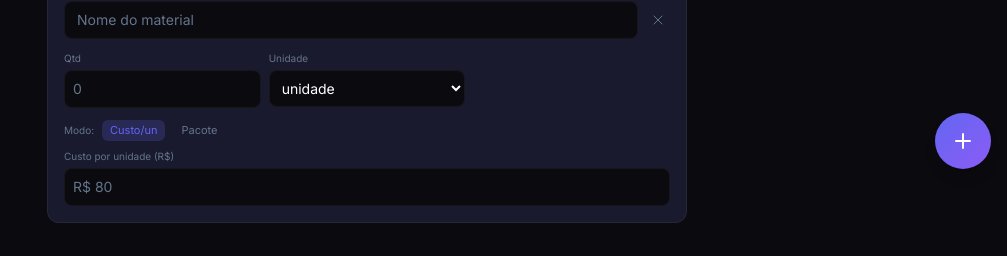
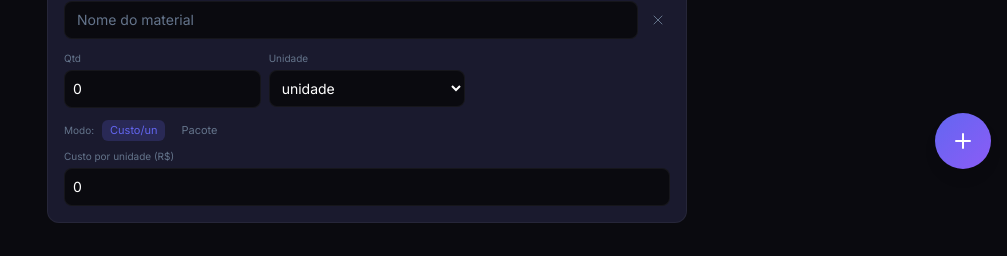
Before and after one commit to JonesGit4/meucusto, a Next.js app: page /produtos/novo in a window 1280 px wide. Both pictures are taken after a click on the button 1236 px from the left and 748 px from the top of the page. Shown: the part 607-863 px from the top of the page, without its empty margins (273-1280 px from the left). Built offline with nearby package versions, Linux system fonts and the light colour scheme.

Commit message:
v1.5: Bug 0,60 corrigido (estado local string) + mão de obra sempre visível mesmo sem valor hora

```diff
--- a/components/InsumoRow.tsx
+++ b/components/InsumoRow.tsx
@@ -1,5 +1,6 @@
 "use client";
 
+import { useState, useEffect } from "react";
 import type { Insumo, UnidadeMedida } from "@/types";
 import { UNIDADES_MEDIDA, UNIDADES_COM_AREA } from "@/types";
 
@@ -13,9 +14,39 @@ interface Props {
 
 function formatBRL(v: number) { return new Intl.NumberFormat("pt-BR", { style: "currency", currency: "BRL" }).format(v); }
 
+/** Evita o bug `0 || "" = ""` retornando string vazia apenas para null/undefined */
+function numStr(v: number | undefined | null): string {
+  if (v === null || v === undefined) return "";
+  return String(v);
+}
+
 export function InsumoRow({ insumo, onChange, onRemove, canRemove, readonly }: Props) {
   const mostraArea = UNIDADES_COM_AREA.includes(insumo.unidade);
   const completo = insumo.nome.trim().length > 0 && (insumo.usaPacote ? insumo.quantidadePacote > 0 && insumo.valorPacote > 0 : insumo.custoUnitario > 0);
+
+  // Estados locais de string para evitar que 0 seja tratado como falsy
+  const [qtdStr, setQtdStr] = useState(numStr(insumo.quantidade));
+  const [alturaStr, setAlturaStr] = useState(numStr(insumo.altura));
+  const [larguraStr, setLarguraStr] = useState(numStr(insumo.largura));
+  const [custoStr, setCustoStr] = useState(numStr(insumo.custoUnitario));
+  const [qtdPacoteStr, setQtdPacoteStr] = useState(numStr(insumo.quantidadePacote));
+  const [valorPacoteStr, setValorPacoteStr] = useState(numStr(insumo.valorPacote));
+
+  // Sincronizar quando insumo mudar externamente
+  useEffect(() => {
+    setQtdStr(numStr(insumo.quantidade));
+    setAlturaStr(numStr(insumo.altura));
+    setLarguraStr(numStr(insumo.largura));
+    setCustoStr(numStr(insumo.custoUnitario));
+    setQtdPacoteStr(numStr(insumo.quantidadePacote));
+    setValorPacoteStr(numStr(insumo.valorPacote));
+  }, [insumo.quantidade, insumo.altura, insumo.largura, insumo.custoUnitario, insumo.quantidadePacote, insumo.valorPacote]);
+
+  const toNum = (raw: string): number => {
+    const cleaned = raw.replace(",", ".").trim();
+    if (cleaned === "" || cleaned === ".") return 0;
+    return Number(cleaned) || 0;
+  };
 
   const inputClass = `w-full bg-[var(--color-bg-primary)] border border-[var(--color-border-subtle)] rounded-lg px-2 py-2 text-sm text-white placeholder-[var(--color-text-muted)] focus:outline-none focus:border-[var(--color-border-active)] ${readonly ? "opacity-60 cursor-default" : ""}`;
 
@@ -23,77 +54,65 @@ export function InsumoRow({ insumo, onChange, onRemove, canRemove, readonly }: P
     <div className={`bg-[var(--color-bg-card)] border border-[var(--color-border-subtle)] rounded-xl overflow-hidden ${completo && readonly ? "border-l-[3px] border-l-[var(--color-success)]" : ""}`}>
       <div className="p-4 space-y-3">
         <div className="flex items-center gap-2">
-          <input
-            type="text"
-            value={insumo.nome}
+          <input type="text" value={insumo.nome}
             onChange={(e) => !readonly && onChange({ nome: e.target.value })}
             readOnly={readonly}
             placeholder="Nome do material"
-            className={`flex-1 bg-[var(--color-bg-primary)] border border-[var(--color-border-subtle)] rounded-lg px-3 py-2 text-sm text-white placeholder-[var(--color-text-muted)] focus:outline-none focus:border-[var(--color-border-active)] ${readonly ? "opacity-60 cursor-default" : ""}`}
-          />
+            className={`flex-1 bg-[var(--color-bg-primary)] border border-[var(--color-border-subtle)] rounded-lg px-3 py-2 text-sm text-white placeholder-[var(--color-text-muted)] focus:outline-none focus:border-[var(--color-border-active)] ${readonly ? "opacity-60 cursor-default" : ""}`} />
           {canRemove && !readonly && (
             <button onClick={onRemove} className="text-[var(--color-text-muted)] hover:text-[var(--color-danger)] p-1 shrink-0">
-              <svg width="16" height="16" viewBox="0 0 24 24" fill="none" stroke="currentColor" strokeWidth="1.5">
-                <path d="M18 6L6 18M6 6l12 12" strokeLinecap="round"/>
-              </svg>
+              <svg width="16" height="16" viewBox="0 0 24 24" fill="none" stroke="currentColor" strokeWidth="1.5"><path d="M18 6L6 18M6 6l12 12" strokeLinecap="round"/></svg>
             </button>
           )}
           {completo && readonly && (
-            <svg width="16" height="16" viewBox="0 0 24 24" fill="none" stroke="var(--color-success)" strokeWidth="2" className="shrink-0">
-              <path d="M5 13l4 4L19 7" strokeLinecap="round" strokeLinejoin="round"/>
-            </svg>
+            <svg width="16" height="16" viewBox="0 0 24 24" fill="none" stroke="var(--color-success)" strokeWidth="2" className="shrink-0"><path d="M5 13l4 4L19 7" strokeLinecap="round" strokeLinejoin="round"/></svg>
           )}
         </div>
 
         <div className="grid grid-cols-3 gap-2">
           <div>
             <label className="block text-[10px] text-[var(--color-text-muted)] mb-1">{mostraArea ? "Altura" : "Qtd"}</label>
-            <input
-              type="text" inputMode="decimal"
-              value={mostraArea ? (insumo.altura || "") : (insumo.quantidade || "")}
+            <input type="text" inputMode="decimal"
+              value={mostraArea ? alturaStr : qtdStr}
               onChange={(e) => {
                 if (readonly) return;
-                const raw = e.target.value.replace(",", ".");
-                const v = raw === "" ? "" : raw;
-                mostraArea
-                  ? onChange({ altura: v ? Number(v) : undefined })
-                  : onChange({ quantidade: v ? Number(v) : 0 });
+                const v = e.target.value;
+                if (mostraArea) {
+                  setAlturaStr(v);
+                  onChange({ altura: toNum(v) || undefined });
+                } else {
+                  setQtdStr(v);
+                  onChange({ quantidade: toNum(v) });
+                }
               }}
               readOnly={readonly}
-              placeholder={mostraArea ? "50" : "0"}
-              className={inputClass}
-            />
+              placeholder="0"
+              className={inputClass} />
           </div>
 
           {mostraArea && (
             <div>
               <label className="block text-[10px] text-[var(--color-text-muted)] mb-1">Largura</label>
-              <input
-                type="text" inputMode="decimal"
-                value={insumo.largura || ""}
+              <input type="text" inputMode="decimal"
+                value={larguraStr}
                 onChange={(e) => {
                   if (readonly) return;
-                  const raw = e.target.value.replace(",", ".");
-                  onChange({ largura: raw ? Number(raw) : undefined });
+                  setLarguraStr(e.target.value);
+                  onChange({ largura: toNum(e.target.value) || undefined });
                 }}
                 readOnly={readonly}
-                placeholder="30"
-                className={inputClass}
-              />
+                placeholder="0"
+                className={inputClass} />
             </div>
           )}
 
           <div>
             <label className="block text-[10px] text-[var(--color-text-muted)] mb-1">Unidade</label>
-            <select
-              value={insumo.unidade}
+            <select value={insumo.unidade}
               onChange={(e) => !readonly && onChange({ unidade: e.target.value as UnidadeMedida })}
               disabled={readonly}
-              className={`w-full bg-[var(--color-bg-primary)] border border-[var(--color-border-subtle)] rounded-lg px-2 py-2 text-sm text-white focus:outline-none ${readonly ? "opacity-60 cursor-default" : "focus:border-[var(--color-border-active)]"}`}
-            >
-              {Object.entries(UNIDADES_MEDIDA).map(([k, v]) => (
-                <option key={k} value={k}>{v}</option>
-              ))}
+              className={`w-full bg-[var(--color-bg-primary)] border border-[var(--color-border-subtle)] rounded-lg px-2 py-2 text-sm text-white focus:outline-none ${readonly ? "opacity-60 cursor-default" : "focus:border-[var(--color-border-active)]"}`}>
+              {Object.entries(UNIDADES_MEDIDA).map(([k, v]) => (<option key={k} value={k}>{v}</option>))}
             </select>
           </div>
         </div>
@@ -103,61 +122,36 @@ export function InsumoRow({ insumo, onChange, onRemove, canRemove, readonly }: P
           <div className="flex items-center gap-2 mb-2">
             <label className="text-[10px] text-[var(--color-text-muted)]">Modo:</label>
             <button onClick={() => !readonly && onChange({ usaPacote: false })}
-              className={`text-[11px] px-2 py-0.5 rounded-md ${!insumo.usaPacote ? "bg-[var(--color-accent-start)]/20 text-[var(--color-accent-start)]" : "text-[var(--color-text-muted)]"} ${readonly ? "cursor-default" : ""}`}>
-              Custo/un
-            </button>
+              className={`text-[11px] px-2 py-0.5 rounded-md ${!insumo.usaPacote ? "bg-[var(--color-accent-start)]/20 text-[var(--color-accent-start)]" : "text-[var(--color-text-muted)]"} ${readonly ? "cursor-default" : ""}`}>Custo/un</button>
             <button onClick={() => !readonly && onChange({ usaPacote: true })}
-              className={`text-[11px] px-2 py-0.5 rounded-md ${insumo.usaPacote ? "bg-[var(--color-accent-start)]/20 text-[var(--color-accent-start)]" : "text-[var(--color-text-muted)]"} ${readonly ? "cursor-default" : ""}`}>
-              Pacote
-            </button>
+              className={`text-[11px] px-2 py-0.5 rounded-md ${insumo.usaPacote ? "bg-[var(--color-accent-start)]/20 text-[var(--color-accent-start)]" : "text-[var(--color-text-muted)]"} ${readonly ? "cursor-default" : ""}`}>Pacote</button>
           </div>
 
           {insumo.usaPacote ? (
             <div className="grid grid-cols-2 gap-2">
               <div>
                 <label className="block text-[10px] text-[var(--color-text-muted)] mb-1">Qtd no pacote</label>
-                <input type="text" inputMode="decimal"
-                  value={insumo.quantidadePacote || ""}
-                  onChange={(e) => {
-                    if (readonly) return;
-                    const raw = e.target.value.replace(",", ".");
-                    onChange({ quantidadePacote: raw ? Number(raw) : 0 });
-                  }}
-                  readOnly={readonly}
-                  placeholder="Ex: 50" className={inputClass} />
+                <input type="text" inputMode="decimal" value={qtdPacoteStr}
+                  onChange={(e) => { if (readonly) return; setQtdPacoteStr(e.target.value); onChange({ quantidadePacote: toNum(e.target.value) }); }}
+                  readOnly={readonly} placeholder="50" className={inputClass} />
               </div>
               <div>
                 <label className="block text-[10px] text-[var(--color-text-muted)] mb-1">Valor pago (R$)</label>
-                <input type="text" inputMode="decimal"
-                  value={insumo.valorPacote || ""}
-                  onChange={(e) => {
-                    if (readonly) return;
-                    const raw = e.target.value.replace(",", ".");
-                    onChange({ valorPacote: raw ? Number(raw) : 0 });
-                  }}
-                  readOnly={readonly}
-                  placeholder="Ex: 45" className={inputClass} />
+                <input type="text" inputMode="decimal" value={valorPacoteStr}
+                  onChange={(e) => { if (readonly) return; setValorPacoteStr(e.target.value); onChange({ valorPacote: toNum(e.target.value) }); }}
+                  readOnly={readonly} placeholder="45" className={inputClass} />
               </div>
               {insumo.quantidadePacote > 0 && insumo.valorPacote > 0 && (
-                <div className="col-span-2">
-                  <p className="text-[10px] text-[var(--color-accent-start)]">
-                    = {formatBRL(insumo.valorPacote / insumo.quantidadePacote)}/{insumo.unidade}
-                  </p>
-                </div>
+                <div className="col-span-2"><p className="text-[10px] text-[var(--color-accent-start)]">= {formatBRL(insumo.valorPacote / insumo.quantidadePacote)}/{insumo.unidade}</p></div>
               )}
             </div>
           ) : (
             <div>
               <label className="block text-[10px] text-[var(--color-text-muted)] mb-1">Custo por unidade (R$)</label>
-              <input type="text" inputMode="decimal"
-                value={insumo.custoUnitario || ""}
-                onChange={(e) => {
-                  if (readonly) return;
-                  const raw = e.target.value.replace(",", ".");
-                  onChange({ custoUnitario: raw ? Number(raw) : 0 });
-                }}
-                readOnly={readonly}
-                placeholder="R$ 80" className={`${inputClass} w-40`} />
+              <input type="text" inputMode="decimal" value={custoStr}
+                onChange={(e) => { if (readonly) return; setCustoStr(e.target.value); onChange({ custoUnitario: toNum(e.target.value) }); }}
+                readOnly={readonly} placeholder="0,80"
+                className={`${inputClass} w-40`} />
             </div>
           )}
         </div>
```
Also changed, not shown: app/produtos/novo/page.tsx (+7 -2 lines).
